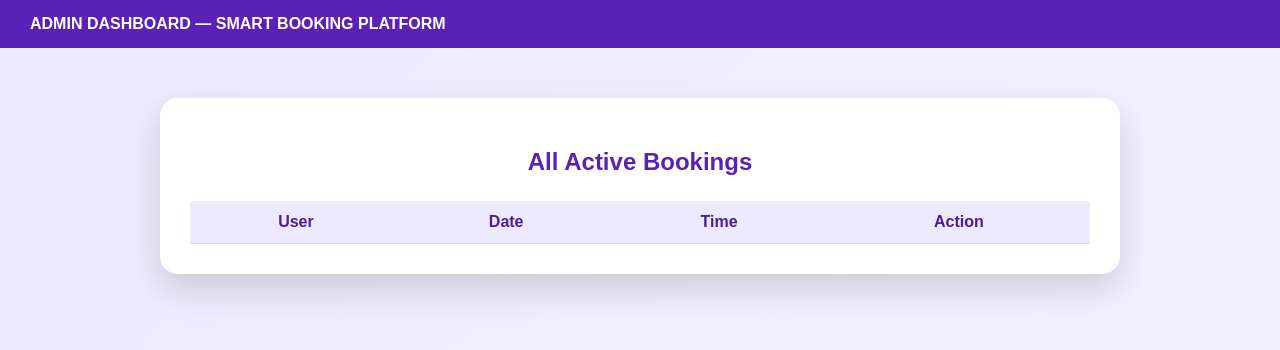
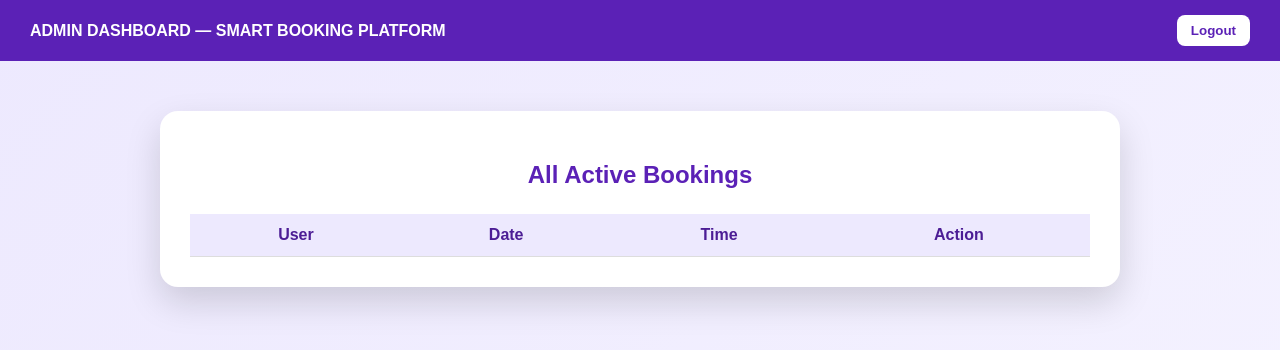
Before and after one commit to Bryane-Angelo/smart-booking-backend, a website: page public/admin.html in a window 1280 px wide. Drawn offline with Linux system fonts and the light colour scheme; no server answers; sample sign-in values are in the browser's storage.

Commit message:
Add admin logout button

```diff
--- a/public/admin.html
+++ b/public/admin.html
@@ -14,6 +14,19 @@
       background: #5b21b6;
       padding: 15px 30px;
       color: white;
+      font-weight: bold;
+      display: flex;
+      justify-content: space-between;
+      align-items: center;
+    }
+
+    nav button {
+      background: white;
+      color: #5b21b6;
+      border: none;
+      padding: 8px 14px;
+      border-radius: 8px;
+      cursor: pointer;
       font-weight: bold;
     }
 
@@ -62,7 +75,8 @@
 <body>
 
 <nav>
-  ADMIN DASHBOARD — SMART BOOKING PLATFORM
+  <div>ADMIN DASHBOARD — SMART BOOKING PLATFORM</div>
+  <button onclick="logout()">Logout</button>
 </nav>
 
 <div class="card">
@@ -86,6 +100,11 @@
 if (localStorage.getItem("role") !== "admin") {
   localStorage.clear();
   location.href = "/admin-login.html";
+}
+
+function logout() {
+  localStorage.clear();
+  location.href = "/role.html";
 }
 
 const rows = document.getElementById("rows");
@@ -130,9 +149,7 @@ function cancelBooking(id) {
     headers: { "Content-Type": "application/json" },
     body: JSON.stringify({ booking_id: id })
   })
-  .then(() => {
-    loadAdminBookings();
-  });
+  .then(() => loadAdminBookings());
 }
 
 loadAdminBookings();
```
